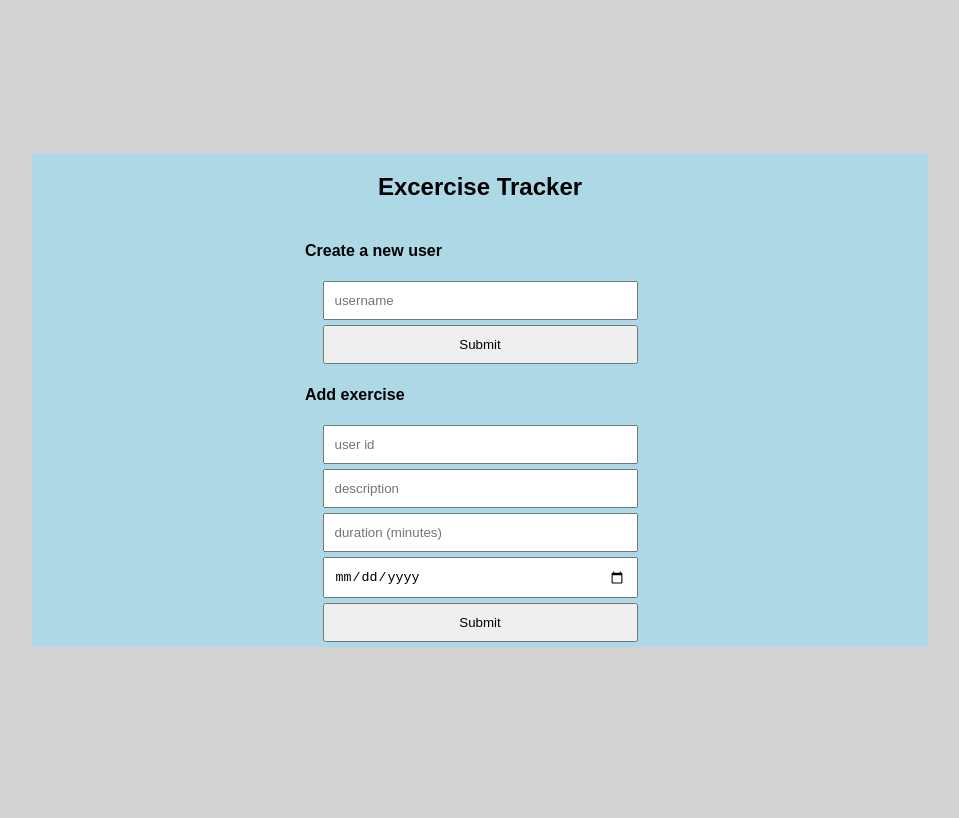
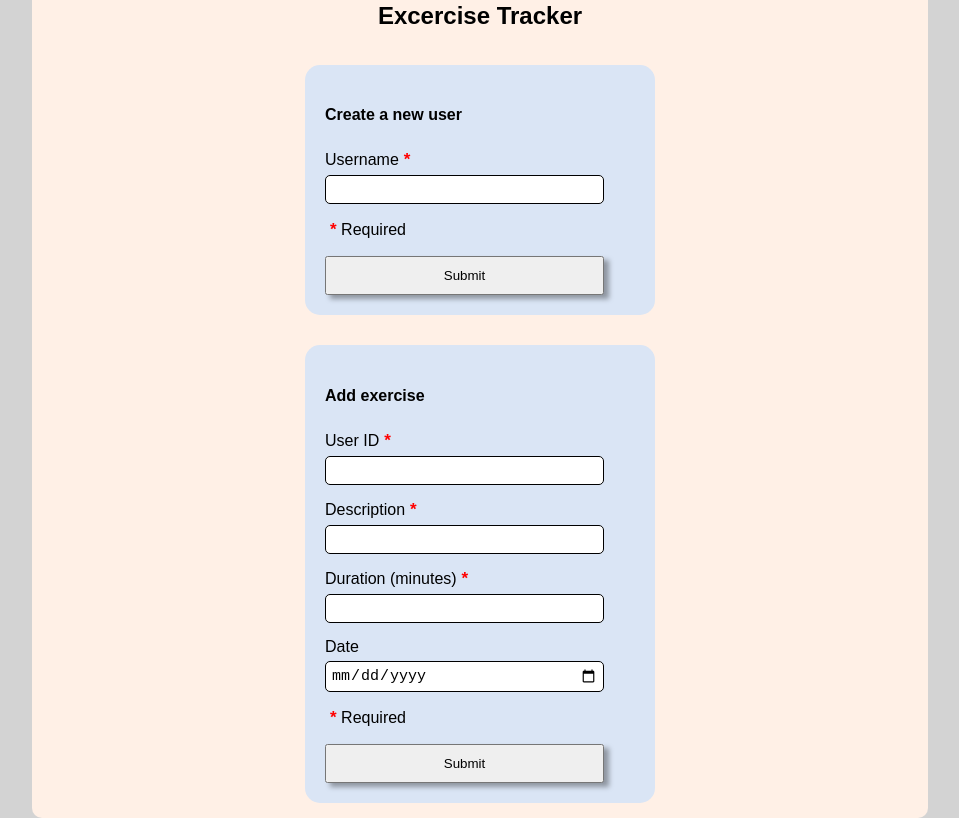
Before and after one commit to ykoziy/ex-tracker-api, a website: page views/index.html in a window 1280 px wide. Shown: the whole page, without its empty margins (160-1119 px from the left). Drawn offline with Linux system fonts and the light colour scheme; files that its build step writes are made by us from their sources.

Commit message:
Fixed index.html

```diff
--- a/public/css/style.css
+++ b/public/css/style.css
@@ -2,7 +2,6 @@ html, body {
   margin: 0;
   padding: 0;
   height: 100%;
-  background-color: lightgray;
 }
 
 * {
@@ -11,19 +10,50 @@ html, body {
 
 body {
   font-family: sans-serif;
+  background-color: lightgray;
+}
+
+label {
+  display: inline-block;
+  margin-bottom: 5px;
+  margin-top: 5px;
+}
+
+.required {
+  color: red;
+  font-weight: bold;
+  font-size: 17px;
+  margin-left: 5px;
 }
 
 input {
   width: 100%;
+  outline: none;
+}
+
+input:not([type=submit]) {
+  padding: 5px;
+  margin-bottom: 10px;
+  display: block;
+  font-size: 15px;
+  border: solid 1px black;
+  border-radius: 5px;
+}
+
+input:not([type=submit]):focus {
+  box-shadow: 0 0 5px rgba(81, 203, 238, 1);
+  border: 1px solid rgba(81, 203, 238, 1);
+}
+
+input[type=submit] {
   padding: 10px;
-  margin-bottom: 5px;
-  display: block;
+  box-shadow: 5px 4px 5px 0px rgba(0,0,0,0.35);
+  cursor: pointer;
 }
 
 form {
   width: 90%;
   padding: 0;
-  margin: auto;
 }
 
 .content {
@@ -39,10 +69,16 @@ form {
   justify-content: center;
   align-items: center;
   flex-direction: column;
-  background-color: lightblue;
+  border-radius: 10px;
+  background-color: #fff0e6;
   min-width: 70%;
 }
 
 .form-container {
   min-width: 350px;
+  background-color: #dae5f5;
+  border-radius: 15px;
+  margin-bottom: 15px;
+  margin-top: 15px;
+  padding: 20px;
 }
--- a/views/index.html
+++ b/views/index.html
@@ -11,15 +11,24 @@
       <div class="form-container">
         <h4>Create a new user</h4>
         <form action="/api/exercise/new-user" method="post" class="user-form">
-          <input type="text" name="username" required placeholder="username">
+          <label for="username">Username<span class="required">*</span></label>
+          <input id="username" type="text" name="username" required>
+          <p><span class="required">*</span> Required</p>
           <input type="submit" value="Submit">
         </form>
+      </div>
+      <div class="form-container">
         <h4>Add exercise</h4>
         <form action="/api/exercise/add" method="post" class="exercise-form">
-          <input type="text" name="userId" required placeholder="user id">
-          <input type="text" name="desc" required placeholder="description">
-          <input type="number" min="0" name="dur" required placeholder="duration (minutes)">
-          <input type="date" name="date">
+          <label for="userId">User ID<span class="required">*</span></label>
+          <input id="userId" type="text" name="userId" required>
+          <label for="desc">Description<span class="required">*</span></label>
+          <input id="desc" type="text" name="desc" required>
+          <label for="dur">Duration (minutes)<span class="required">*</span></label>
+          <input id="dur" type="number" min="0" name="dur" required>
+          <label for="date">Date</label>
+          <input id="date" type="date" name="date">
+          <p><span class="required">*</span> Required</p>
           <input type="submit" value="Submit">
         </form>
       </div>
```
